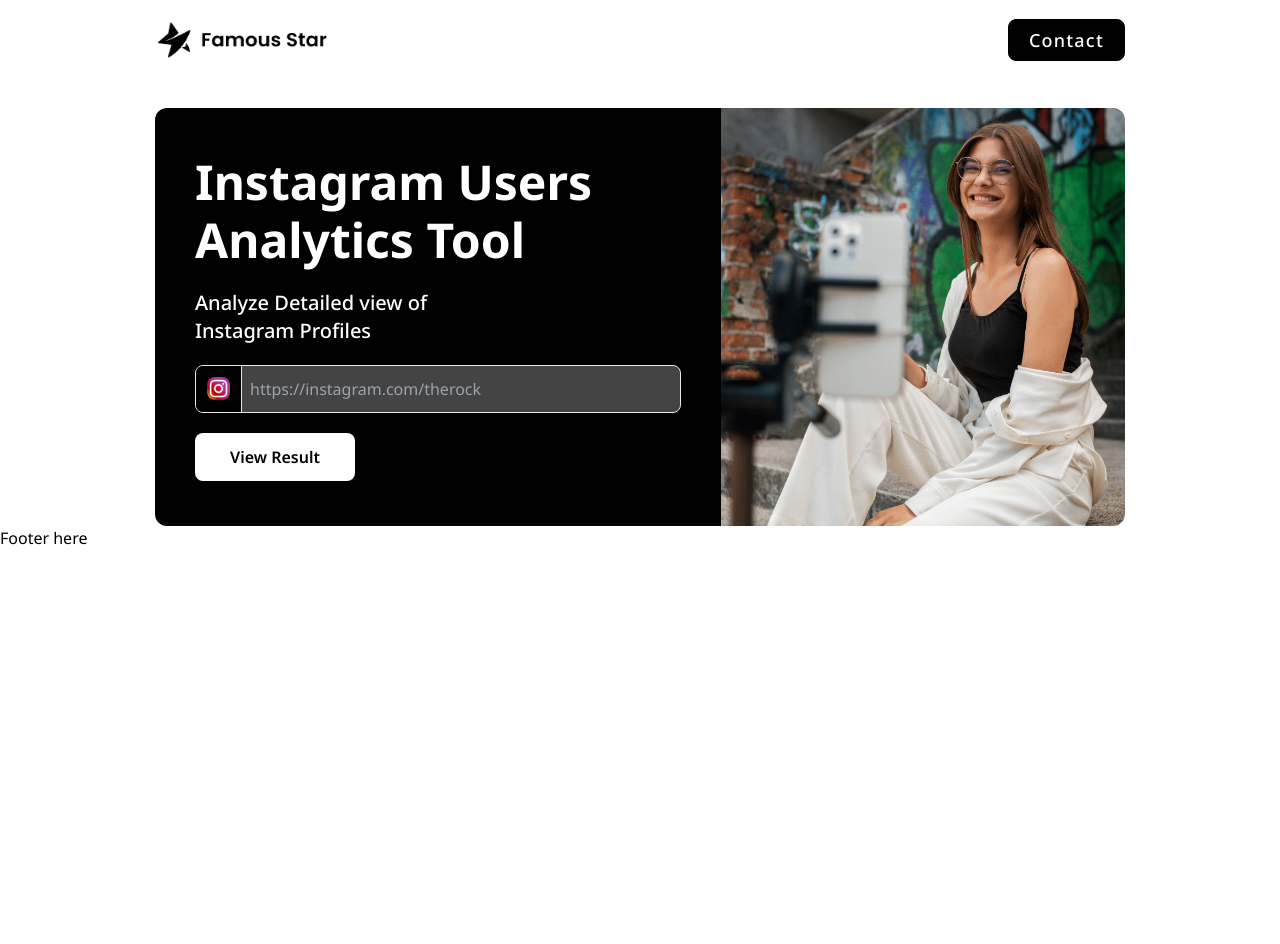
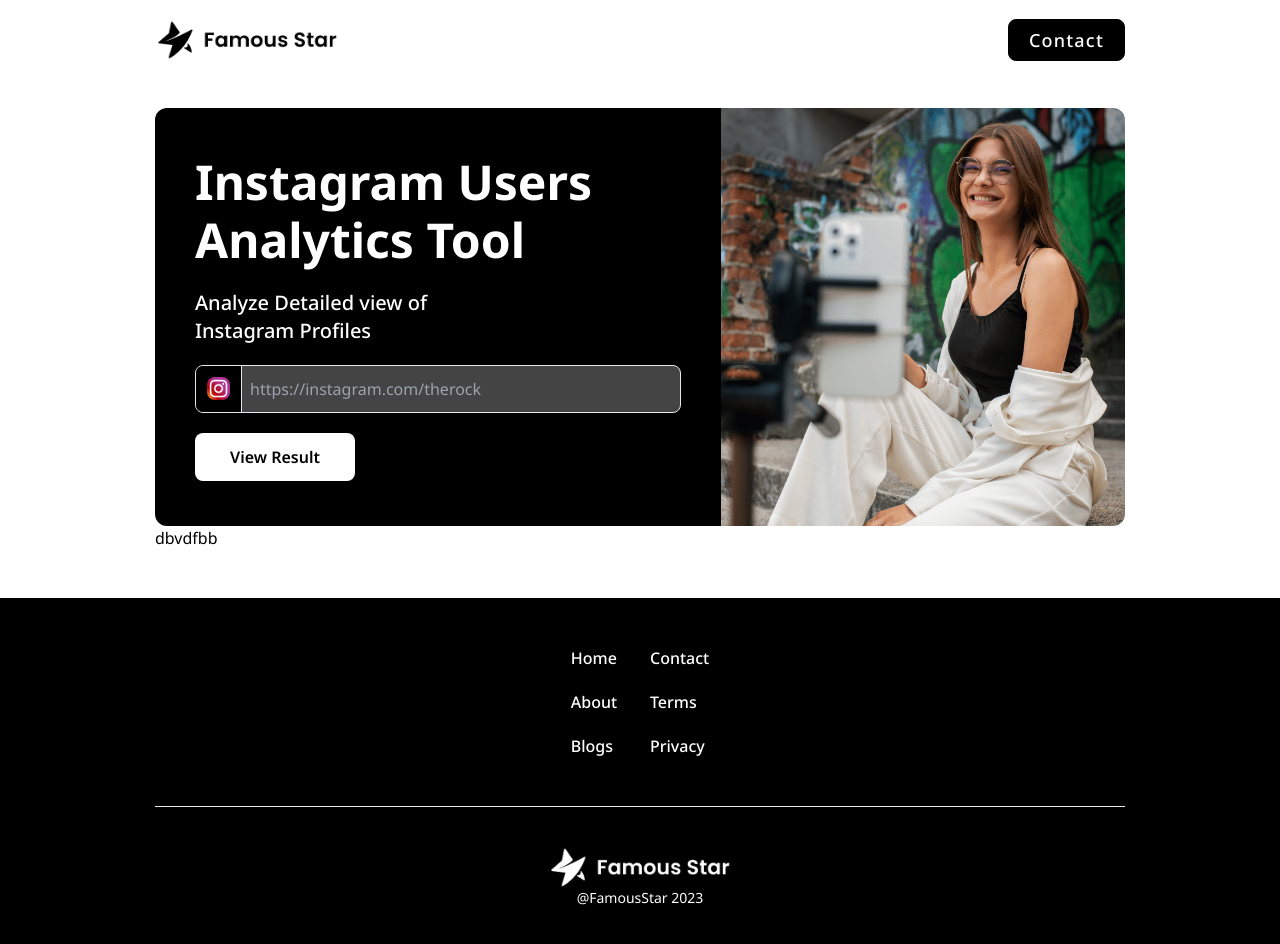
Before and after one commit to shakil89427/famousstar, a React (Vite) app in the folder client/: page / in a window 1280 px wide. Shown: the top 944 px of the page. Before the commit the page ends 800 px from the top, so only its background shows below. Built offline with nearby package versions, Linux system fonts and the light colour scheme.

Commit message:
footer added

```diff
--- /dev/null
+++ b/client/src/components/Home/ResultBottom.jsx
@@ -0,0 +1,9 @@
+const ResultBottom = () => {
+    return (
+        <div>
+            dbvdfbb
+        </div>
+    );
+};
+
+export default ResultBottom;
--- a/client/src/components/global/Footer.jsx
+++ b/client/src/components/global/Footer.jsx
@@ -1,5 +1,42 @@
+import { useMemo } from "react";
+import { Link } from "react-router-dom";
+import logowhite from "../../assets/logowhite.png";
+
 const Footer = () => {
-  return <footer>Footer here</footer>;
+  const routes = useMemo(() => {
+    return [
+      { title: "Home", path: "/" },
+      { title: "Contact", path: "/" },
+      { title: "About", path: "/" },
+      { title: "Terms", path: "/" },
+      { title: "Blogs", path: "/" },
+      { title: "Privacy", path: "/" },
+    ];
+  }, []);
+
+  return (
+    <footer className="py-12 bg-black mt-12 text-white">
+      <div className="container">
+        <div className="grid grid-cols-2 w-fit mx-auto gap-5 font-medium">
+          {routes.map((route) => (
+            <Link to={route.path} key={route.title}>
+              {route.title}
+            </Link>
+          ))}
+        </div>
+        <div className="container border-t mt-12 flex flex-col items-center justify-center pt-10">
+          <Link to="/">
+            <img
+              src={logowhite}
+              alt=""
+              className="w-[130px] md:w-[145px] lg:w-[170] xl:w-[185px] cursor-pointer"
+            />
+          </Link>
+          <p className="text-sm">@FamousStar 2023 </p>
+        </div>
+      </div>
+    </footer>
+  );
 };
 
 export default Footer;
--- a/client/src/components/global/Header.jsx
+++ b/client/src/components/global/Header.jsx
@@ -9,7 +9,7 @@ const Header = () => {
       <img
         src={logoblack}
         alt=""
-        className="w-[130px] md:w-[145px] lg:w-[160] xl:w-[175px] cursor-pointer"
+        className="w-[130px] md:w-[145px] lg:w-[170] xl:w-[185px] cursor-pointer"
         onClick={() => navigate("/")}
       />
       <a
--- a/client/src/pages/Home.jsx
+++ b/client/src/pages/Home.jsx
@@ -1,11 +1,13 @@
 import Banner from "../components/Home/Banner";
 import { Outlet } from "react-router-dom";
+import ResultBottom from "../components/Home/ResultBottom";
 
 const Home = () => {
   return (
     <div className="container">
       <Banner />
       <Outlet />
+      <ResultBottom/>
     </div>
   );
 };
```
Also changed, not shown: client/src/assets/logowhite.png (added).
